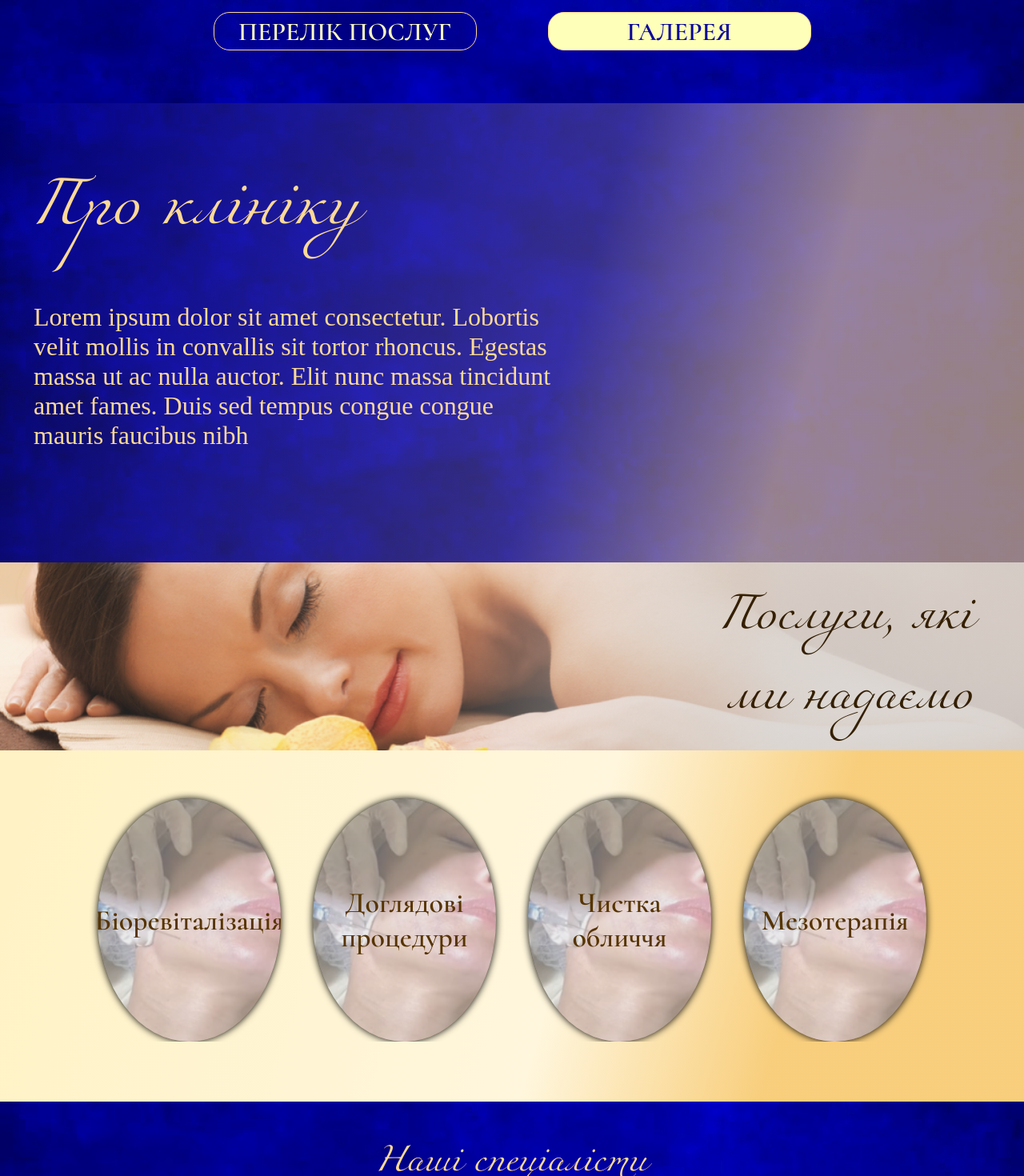
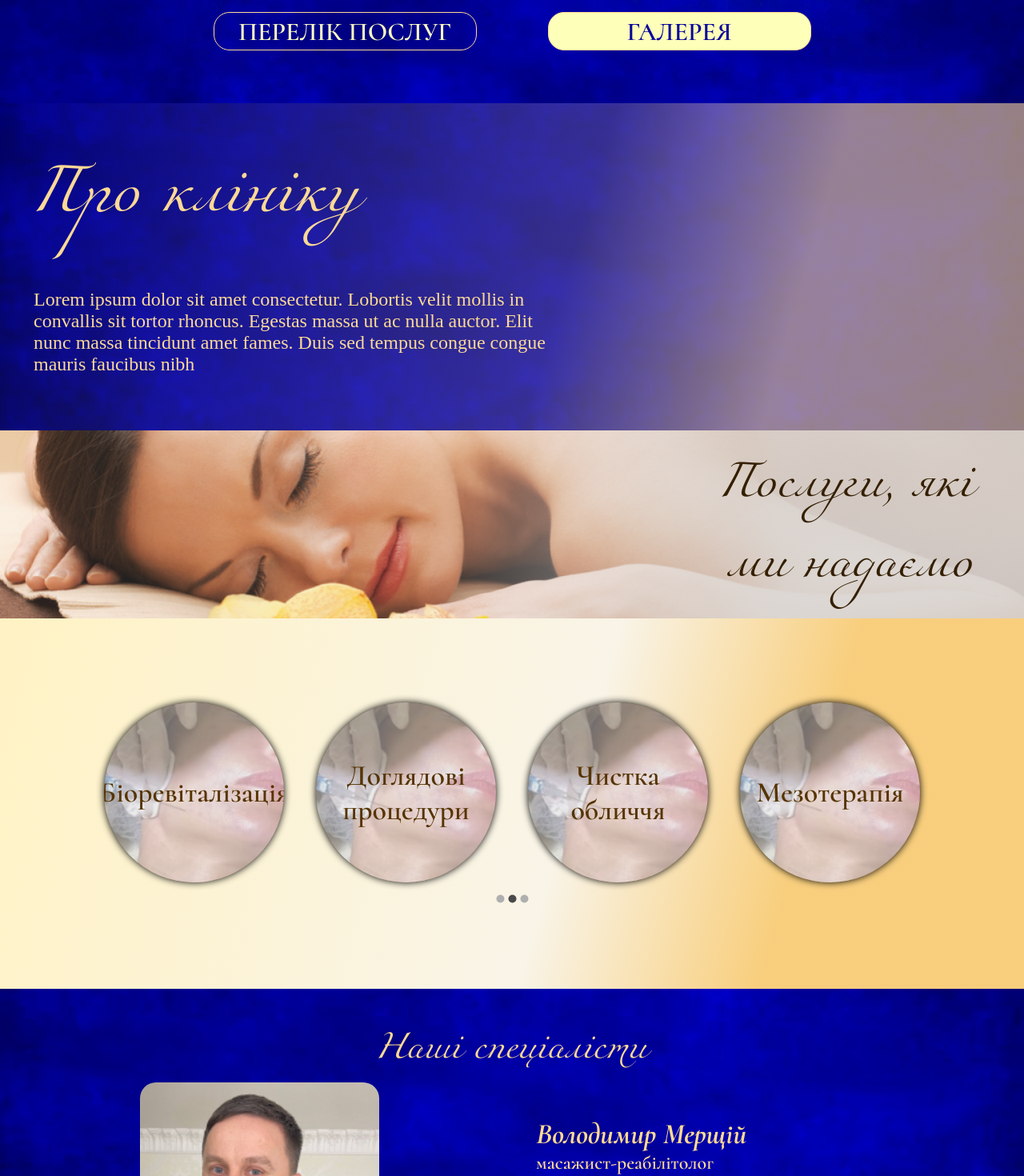
Before and after one commit to MaximKucheriaviy/kolichko-beauty, a Next.js app: page / in a window 1280 px wide. Shown: the part 580-2050 px from the top of the page at 80% size. Built offline with nearby package versions, Linux system fonts and the light colour scheme; a web font is replaced by a local one.

Commit message:
services added

```diff
--- a/components/About/StyledAbout.jsx
+++ b/components/About/StyledAbout.jsx
@@ -8,6 +8,12 @@ export const StyledAboutSection = styled.section`
       rgba(255, 218, 147, 0.59) 76.46%
     ),
     url("/background.jpg");
+  padding-top: 101px;
+  padding-bottom: 154px;
+  @media screen and (min-width: 768px) {
+    padding-top: 80px;
+    padding-bottom: 69px;
+  }
 
   & .title {
     color: #fcd996;
@@ -20,20 +26,15 @@ export const StyledAboutSection = styled.section`
     text-align: center;
 
     @media screen and (min-width: 768px) {
+      font-size: 48px;
+    }
+    @media screen and (min-width: 1280px) {
       font-size: 64px;
       text-align: left;
     }
   }
-  & .container {
-    padding-top: 101px;
-    padding-bottom: 154px;
-    @media screen and (min-width: 768px) {
-      padding-top: 96px;
-      padding-bottom: 140px;
-    }
-  }
   & .text {
-    margin-top: 83px;
+    margin-top: 82px;
     color: #fcd996;
 
     font-family: Cormorant Upright;
@@ -43,9 +44,10 @@ export const StyledAboutSection = styled.section`
     line-height: normal;
     text-align: center;
     @media screen and (min-width: 768px) {
-      font-size: 32px;
+      text-align: left;
+    }
+    @media screen and (min-width: 1280px) {
       width: 669px;
-      text-align: left;
     }
   }
 `;
--- a/components/Sevices/Services.jsx
+++ b/components/Sevices/Services.jsx
@@ -1,8 +1,25 @@
 import { StyledServiceSection } from "./StyledServices";
 import { Container } from "@mui/material";
 import Carousel from "react-material-ui-carousel";
+import { splitedService } from "@/service/services";
+import { useDementions } from "@/service/useDemenshions";
+import { useState, useEffect } from "react";
 
 export const Serice = () => {
+  const dementions = useDementions();
+  const [services, setServices] = useState(null);
+  useEffect(() => {
+    if (!dementions.x) {
+      return;
+    }
+    if (dementions.x >= 768 && dementions.x < 1280) {
+      setServices(splitedService(3));
+    } else if (dementions.x >= 1280) {
+      setServices(splitedService(4));
+    } else {
+      setServices(splitedService());
+    }
+  }, [dementions]);
   return (
     <StyledServiceSection id="service">
       <div className="titleDiv">
@@ -13,8 +30,24 @@ export const Serice = () => {
       <div className="textBackgound">
         <Container className="courouselContainer">
           <div className="carouselDesctop">
-            <Carousel indicators={false}>
-              <div className="carouselItem">
+            <Carousel
+              navButtonsAlwaysInvisible={dementions.x && dementions.x < 1280}
+            >
+              {services &&
+                services.map((item, index) => {
+                  return (
+                    <div key={index} className="carouselItem">
+                      {item.map((item) => {
+                        return (
+                          <div className="photo">
+                            <p>{item.name}</p>
+                          </div>
+                        );
+                      })}
+                    </div>
+                  );
+                })}
+              {/* <div className="carouselItem">
                 <div className="photo photo1">
                   <p>Ботулінотерапія</p>
                 </div>
@@ -55,76 +88,7 @@ export const Serice = () => {
                 <div className="photo photo4">
                   <p>Масаж</p>
                 </div>
-              </div>
-            </Carousel>
-          </div>
-          <div className="carouselMobile">
-            <Carousel
-              className="courouselContainer"
-              navButtonsAlwaysInvisible={true}
-              animation="slide"
-              duration={700}
-            >
-              <div className="carouselItem">
-                <div className="photo photo1">
-                  <p>Ботулінотерапія</p>
-                </div>
-              </div>
-              <div className="carouselItem">
-                <div className="photo photo2">
-                  <p>Контурна пластика</p>{" "}
-                </div>
-              </div>
-              <div className="carouselItem">
-                <div className="photo photo3">
-                  <p>Векторний ліфтинг</p>
-                </div>
-              </div>
-              <div className="carouselItem">
-                <div className="photo photo4">
-                  <p>Тредліфтинг</p>
-                </div>
-              </div>
-              <div className="carouselItem">
-                <div className="photo photo1">
-                  <p>Біоревіталізація</p>
-                </div>
-              </div>
-              <div className="carouselItem">
-                <div className="photo photo2">
-                  <p>Доглядові процедури</p>
-                </div>
-              </div>
-              <div className="carouselItem">
-                <div className="photo photo3">
-                  <p>Чистка обличчя</p>
-                </div>
-              </div>
-              <div className="carouselItem">
-                <div className="photo photo4">
-                  <p>Мезотерапія</p>
-                </div>
-              </div>
-              <div className="carouselItem">
-                <div className="photo photo1">
-                  <p>Пілінг</p>
-                </div>
-              </div>
-              <div className="carouselItem">
-                <div className="photo photo2">
-                  <p>Смас-ліфтинг</p>
-                </div>
-              </div>
-              <div className="carouselItem">
-                <div className="photo photo3">
-                  <p>Масаж</p>
-                </div>
-              </div>
-              <div className="carouselItem">
-                <div className="photo photo4">
-                  <p>Масаж</p>
-                </div>
-              </div>
+              </div> */}
             </Carousel>
           </div>
         </Container>
--- a/components/Sevices/StyledServices.jsx
+++ b/components/Sevices/StyledServices.jsx
@@ -42,41 +42,40 @@ export const StyledServiceSection = styled.section`
     background: linear-gradient(
       106deg,
       rgba(255, 223, 107, 0.4) 0%,
-      rgba(255, 221, 124, 0.26) 55.07%,
+      rgba(231, 213, 164, 0.26) 55.07%,
       rgba(242, 163, 10, 0.53) 76.46%
     );
-    & .carouselDesctop {
-      display: none;
-      @media screen and (min-width: 1280px) {
-        display: block;
-      }
-    }
-    & .carouselMobile {
-      display: block;
-      @media screen and (min-width: 1280px) {
-        display: none;
-      }
-    }
     padding-top: 100px;
     padding-bottom: 100px;
+    @media screen and (min-width: 768px) {
+      padding-bottom: 14px;
+      padding-top: 21px;
+    }
     @media screen and (min-width: 1280px) {
-      padding-bottom: 75px;
-      padding-top: 50px;
+      padding-bottom: 105px;
+      padding-top: 95px;
     }
+
     & .carouselItem {
       padding-top: 10px;
       display: flex;
       justify-content: center;
       gap: 40px;
+      @media screen and (min-width: 768px) {
+        gap: 18px;
+      }
+      @media screen and (min-width: 768px) {
+        gap: 40px;
+      }
     }
     & .photo {
       width: 300px;
       height: 300px;
       border-radius: 50%;
       background-size: 100%;
-      @media screen and (min-width: 1280px) {
-        width: 229px;
-        height: 304px;
+      @media screen and (min-width: 768px) {
+        width: 225px;
+        height: 225px;
         background-size: 140%;
       }
       /* border-radius: 20px; */
--- /dev/null
+++ b/service/services.js
@@ -0,0 +1,50 @@
+const services = [
+  {
+    name: "Ботулінотерапія",
+  },
+  {
+    name: "Контурна пластика",
+  },
+  {
+    name: "Векторний ліфтинг",
+  },
+  {
+    name: "Тредліфтинг",
+  },
+  {
+    name: "Біоревіталізація",
+  },
+  {
+    name: "Доглядові процедури",
+  },
+  {
+    name: "Чистка обличчя",
+  },
+  {
+    name: "Мезотерапія",
+  },
+  {
+    name: "Пілінг",
+  },
+  {
+    name: "Смас-ліфтинг",
+  },
+  {
+    name: "Мезотерапія",
+  },
+  {
+    name: "Масаж",
+  },
+];
+
+export const splitedService = (spitLength = 1) => {
+  const arr = [];
+  arr.push([]);
+  services.forEach((item) => {
+    if (arr[arr.length - 1].length === spitLength) {
+      arr.push([]);
+    }
+    arr[arr.length - 1].push(item);
+  });
+  return arr;
+};
```
